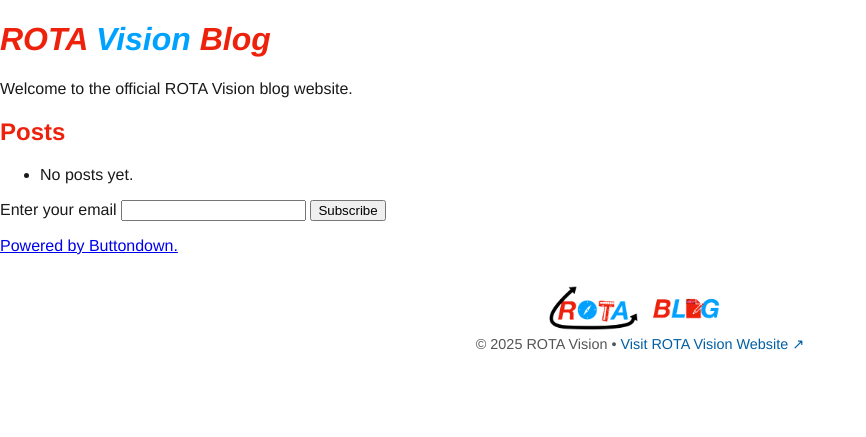
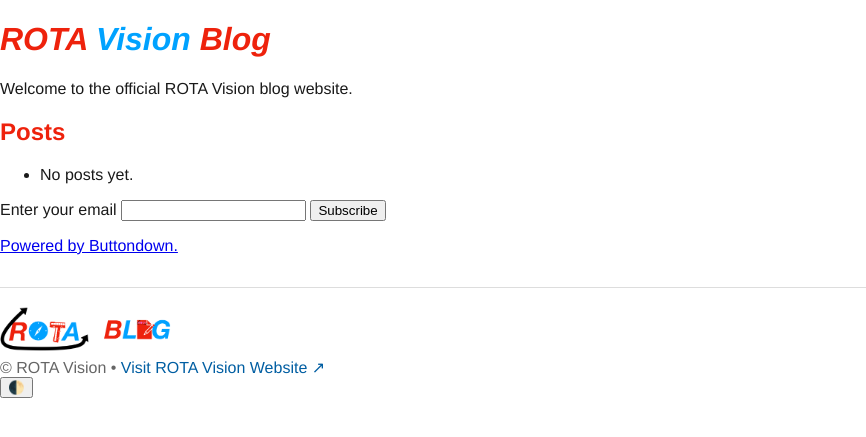
Before and after one commit to jaceyy009/blog, a Jekyll site: the page built from index.md, in a window 1280 px wide. Shown: the top 437 px of the page, without its empty margins (0-866 px from the left). Built offline with Jekyll 4.4.1, drawn with Linux system fonts in a browser that asks for light colours.

Commit message:
Update default.html

```diff
--- a/_layouts/default.html
+++ b/_layouts/default.html
@@ -9,19 +9,14 @@
   <body>
     {{ content }}
 
-    <footer style="text-align:center; font-size:0.9em; color:#555; margin-top:2em;">
-      <div class="footer-logos">
-        <img src="/themes/ROTA-Logo-2025.png" alt="ROTA Logo" style="height:50px;">
-        <img src="/themes/ROTA-Vision-Blog-Logo-2025.png" alt="ROTA Vision Blog Logo" style="height:50px;">
-      </div>
+    {% include footer.html %}
 
-      <div class="footer-links">
-        © 2025 ROTA Vision •
-        <a href="https://www.rotavision.org" target="_blank" rel="noopener noreffer">
-        Visit ROTA Vision Website <span aria-hidden="true">&#x2197;</span>
-        </a>
-      </div>
-    </footer>
+    <!-- Auto-update footer year -->
+    <script>
+      document.getElementById('year').textContent =
+        new date().getFullYear();
+    </script>
+
     <script>
       document.querySelectorAll('.alt-words').forEach(el => {
         // Split the heading text into words, wrap each in a <span>, and join back
```
